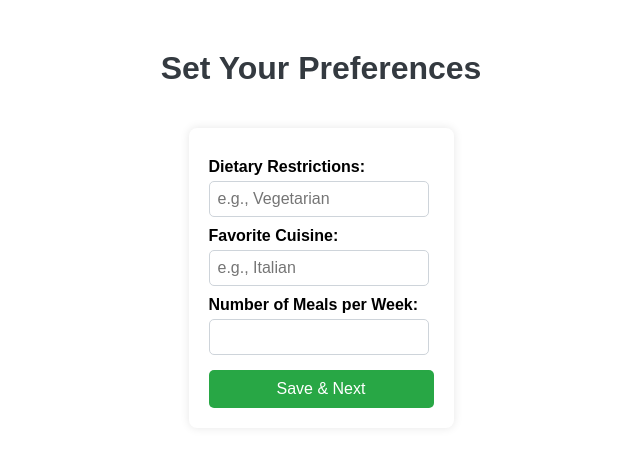
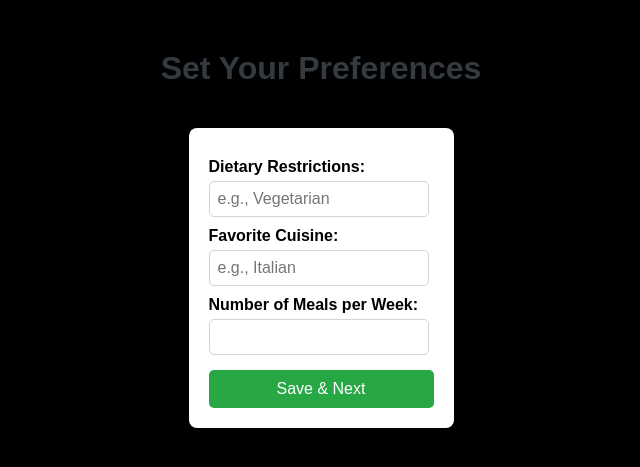
Before and after one commit to sfd2004/Assignment_2, a Flask app: page /preferences in a window 1280 px wide. Shown: the top 467 px of the page, without its empty margins (319-959 px from the left). Run offline with Flask 3, Linux system fonts and the light colour scheme; the visitor is signed in with stand-in values (Sample User, id 1).

Commit message:
Update preferences.css

```diff
--- a/static/preferences.css
+++ b/static/preferences.css
@@ -1,6 +1,6 @@
 body {
     font-family: Arial, sans-serif;
-    background-color: ##000000;
+    background-color: #000000;
     text-align: center;
     margin: 0;
     padding: 0;
```
